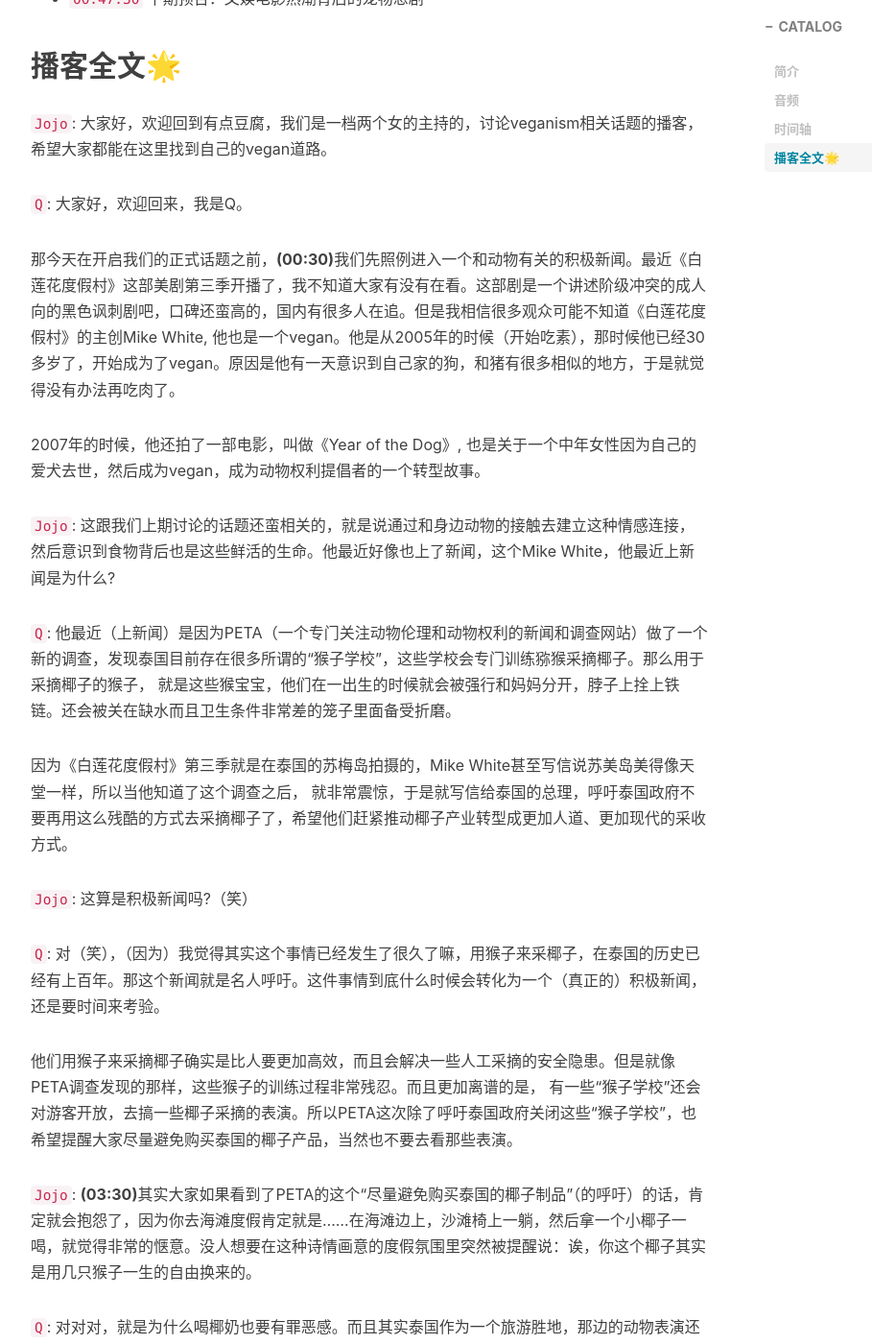
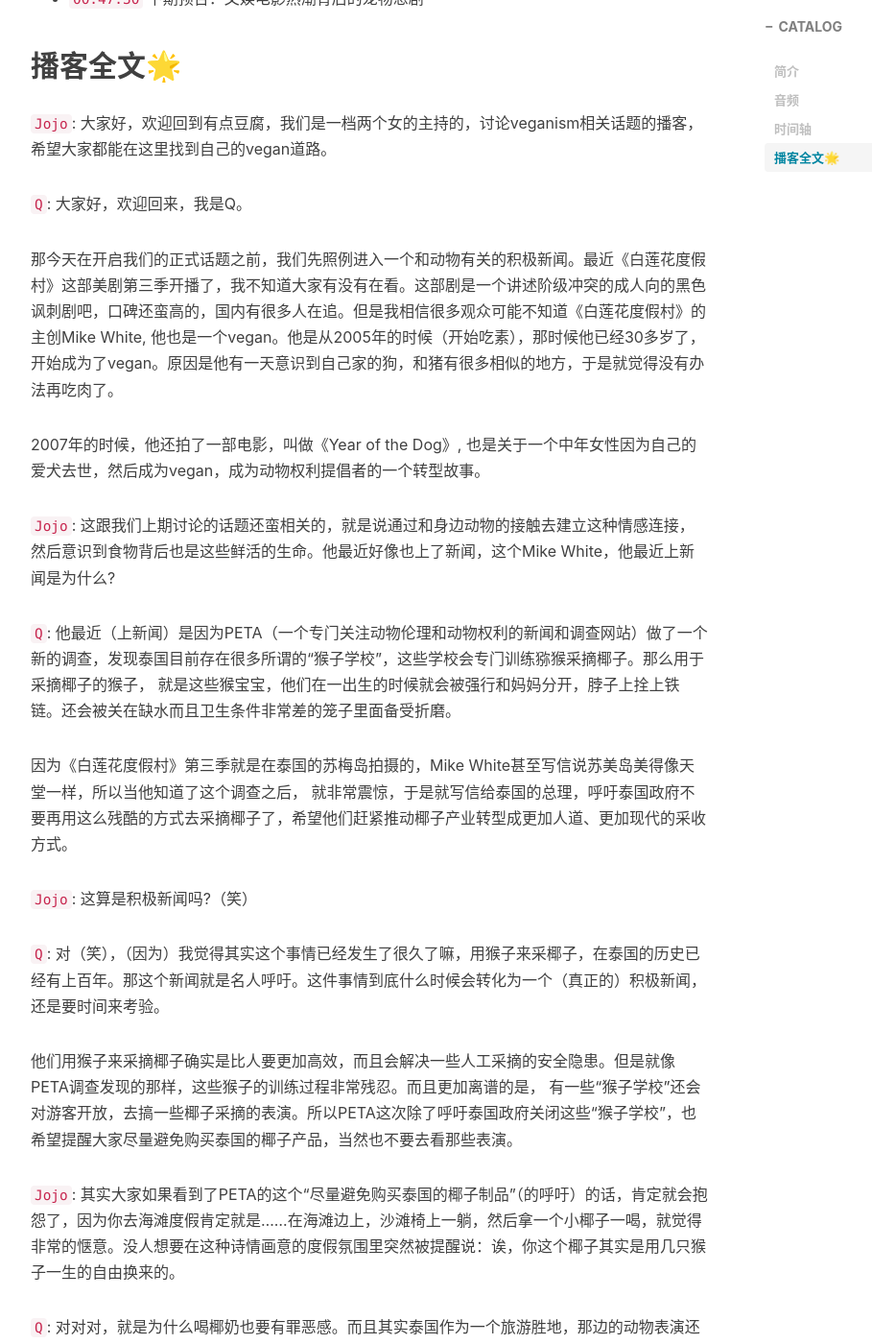
Before and after one commit to slightlytofu/slightlytofu.github.io, a Jekyll site: the page built from _posts/2025-03-12-Vol.03-作为vegan的我们是扫兴者吗.md, in a window 1280 px wide and 1400 px high, scrolled down 1945 px. Shown: the whole window at 96% size, without its empty margins (233-1142 px from the left). Built offline with Jekyll 4.4.1, drawn with Linux system fonts in a browser that asks for light colours; nearby versions of some CDN libraries; comment, search, counter and statistics services are not loaded; some of the changed text lies outside the part shown.

Commit message:
🎨 (vol-03): Clean up whitespace and transcript timestamps

```diff
--- a/_posts/2025-03-12-Vol.03-作为vegan的我们是扫兴者吗.md
+++ b/_posts/2025-03-12-Vol.03-作为vegan的我们是扫兴者吗.md
@@ -61,7 +61,7 @@
 
 `Q`: 大家好，欢迎回来，我是Q。
 
-那今天在开启我们的正式话题之前，**(00:30)**我们先照例进入一个和动物有关的积极新闻。最近《白莲花度假村》这部美剧第三季开播了，我不知道大家有没有在看。这部剧是一个讲述阶级冲突的成人向的黑色讽刺剧吧，口碑还蛮高的，国内有很多人在追。但是我相信很多观众可能不知道《白莲花度假村》的主创Mike White, 他也是一个vegan。他是从2005年的时候（开始吃素），那时候他已经30多岁了，开始成为了vegan。原因是他有一天意识到自己家的狗，和猪有很多相似的地方，于是就觉得没有办法再吃肉了。
+那今天在开启我们的正式话题之前，我们先照例进入一个和动物有关的积极新闻。最近《白莲花度假村》这部美剧第三季开播了，我不知道大家有没有在看。这部剧是一个讲述阶级冲突的成人向的黑色讽刺剧吧，口碑还蛮高的，国内有很多人在追。但是我相信很多观众可能不知道《白莲花度假村》的主创Mike White, 他也是一个vegan。他是从2005年的时候（开始吃素），那时候他已经30多岁了，开始成为了vegan。原因是他有一天意识到自己家的狗，和猪有很多相似的地方，于是就觉得没有办法再吃肉了。
 
 2007年的时候，他还拍了一部电影，叫做《Year of the Dog》, 也是关于一个中年女性因为自己的爱犬去世，然后成为vegan，成为动物权利提倡者的一个转型故事。
 
@@ -77,7 +77,7 @@
 
 他们用猴子来采摘椰子确实是比人要更加高效，而且会解决一些人工采摘的安全隐患。但是就像PETA调查发现的那样，这些猴子的训练过程非常残忍。而且更加离谱的是， 有一些“猴子学校”还会对游客开放，去搞一些椰子采摘的表演。所以PETA这次除了呼吁泰国政府关闭这些“猴子学校”，也希望提醒大家尽量避免购买泰国的椰子产品，当然也不要去看那些表演。
 
-`Jojo`: **(03:30)**其实大家如果看到了PETA的这个“尽量避免购买泰国的椰子制品”（的呼吁）的话，肯定就会抱怨了，因为你去海滩度假肯定就是……在海滩边上，沙滩椅上一躺，然后拿一个小椰子一喝，就觉得非常的惬意。没人想要在这种诗情画意的度假氛围里突然被提醒说：诶，你这个椰子其实是用几只猴子一生的自由换来的。
+`Jojo`: 其实大家如果看到了PETA的这个“尽量避免购买泰国的椰子制品”（的呼吁）的话，肯定就会抱怨了，因为你去海滩度假肯定就是……在海滩边上，沙滩椅上一躺，然后拿一个小椰子一喝，就觉得非常的惬意。没人想要在这种诗情画意的度假氛围里突然被提醒说：诶，你这个椰子其实是用几只猴子一生的自由换来的。
 
 `Q`: 对对对，就是为什么喝椰奶也要有罪恶感。而且其实泰国作为一个旅游胜地，那边的动物表演还是挺多的，是吧，有一些比较残忍的动物表演。Anyway，反正类似的操作确实也不仅仅发生在这个椰子生产的过程当中，很多的那种cash crops，经济作物，对吧，都会有这样非常恶劣的劳作情况，无论是对于人类还是非人类动物的剥削。那这些事情都会在提醒我们说，当我们感到快乐的时候，当我们在通过消费来感到快乐的时候，背后往往都是和剥削息息相关的。
 
@@ -224,7 +224,7 @@
 
 `Jojo`: 没错，没错。
 
-不过说到我发这些内容背后，其实确实是有一些动力的。**(30:25)**但是这些动力，我觉得更多的是一种情绪上的动力，也就是一种愤怒，就是因为比如说我看到这些社会的不公平现象的时候，我内心会有一种义愤填膺的感觉。
+不过说到我发这些内容背后，其实确实是有一些动力的。但是这些动力，我觉得更多的是一种情绪上的动力，也就是一种愤怒，就是因为比如说我看到这些社会的不公平现象的时候，我内心会有一种义愤填膺的感觉。
 
 就举具体例子来说，我在看别人大快朵颐地吃肉，或者是在讨论怎么把肉做得更好吃的时候，我就会想到那些屠宰场被割喉的那些动物很绝望的那种眼神。我在看见有人买了小猫小狗非常兴奋地发朋友圈的时候，我就会想到那些被关在笼子里，一直被迫受孕，一直不停地生育的母猫和母狗，我就觉得非常的愤怒。
 
@@ -268,7 +268,7 @@
 
 反倒是“废除主义”，我觉得基本上听不到什么声音嘛，所以我希望就是有类似想法的人能够意识到自己不是在孤军奋战的，所以我会更加想要去推这个abolitionism（废除主义）这样的一个主张。当然这个话题我们之后也可以再做深入的讨论，可以专门开一期关于这个福利主义和废除主义之间的这种辩论吧。因为两套流派都不是完美的。
 
-那回到今天的话题，**(38:00)** 我觉得会延伸到消费作为一个——尤其是对现代人来说——表达个体自由，获得个体快乐的途径，是不是值得我们不断地做更多的反思和思考？尤其对于我们这些生活条件比较优渥的人，确实是有非常多的自由去选择自己消费什么的这些人。那这几年国内对于“消费主义陷阱”的讨论也是越来越多了，很多人其实都意识到自己消费的选择已经太多了，甚至造成了困扰，对不对?
+那回到今天的话题， 我觉得会延伸到消费作为一个——尤其是对现代人来说——表达个体自由，获得个体快乐的途径，是不是值得我们不断地做更多的反思和思考？尤其对于我们这些生活条件比较优渥的人，确实是有非常多的自由去选择自己消费什么的这些人。那这几年国内对于“消费主义陷阱”的讨论也是越来越多了，很多人其实都意识到自己消费的选择已经太多了，甚至造成了困扰，对不对?
 
 就会让我想到有**一个特别难回答的问题：如果我们知道所有的消费，它或多或少都是建立在剥削上，我们在哪里画出这个享乐的界限？ 到底什么才是可以让我们享乐的呢？**
 
@@ -310,7 +310,7 @@
 
 `Q`: “反派”并不是指咱们这个所有的人类，作为一种物种本身吧（就是“反派”）。而是说基于剥削和征服的这种价值体系，还有一种“人类高于一切”的思维模式。所以当电影到了接近尾声的时候，看到很多人在为动物叫好，或者说是为非人类叫好的时候，就是“人类至上”的这种思维模式被打破，我们感受到的是正义得到伸张带来的快乐。
 
-`Jojo`: 没错没错。**(47:30)** 那说到这种商业大片呢， 还有一个我非常想推荐的电影，就是《银河护卫队3》。我当时在影院看到这部电影的时候，内心其实是非常激动的。因为这应该是我看到的第一部，完全以解放动物为主题的商业大片。虽然这里面用的是非常极端的例子，就是说这个电影里面他解放的是那些身体被改造得完全不属于它们的那种动物，让观众能非常自然地去接受这个设定，就是说这种实验是不道德的，我们要解放这些遭受了不人道实验的动物，所以可能比较难以直接去relate到我们的现实生活。但是我觉得其实这个电影背后还是有很多我们生活中的实验动物的影子的，所以我非常希望这种揭露人对动物的剥削的这种商业片可以更多一点，让这种社会的不公平能够真正地暴露在大众的视野当中了。
+`Jojo`: 没错没错。 那说到这种商业大片呢， 还有一个我非常想推荐的电影，就是《银河护卫队3》。我当时在影院看到这部电影的时候，内心其实是非常激动的。因为这应该是我看到的第一部，完全以解放动物为主题的商业大片。虽然这里面用的是非常极端的例子，就是说这个电影里面他解放的是那些身体被改造得完全不属于它们的那种动物，让观众能非常自然地去接受这个设定，就是说这种实验是不道德的，我们要解放这些遭受了不人道实验的动物，所以可能比较难以直接去relate到我们的现实生活。但是我觉得其实这个电影背后还是有很多我们生活中的实验动物的影子的，所以我非常希望这种揭露人对动物的剥削的这种商业片可以更多一点，让这种社会的不公平能够真正地暴露在大众的视野当中了。
 
 `Q`: 我觉得大家如果还没有看这部电影的话，就是要记得准备好纸巾，因为那个就真的很催泪，关于这个Rocket他的身世，还有他和其他的动物之间的感情。
 
```
Also changed, not shown: other parts of _posts/2025-03-12-Vol.03-作为vegan的我们是扫兴者吗.md (+7 -7 lines).
